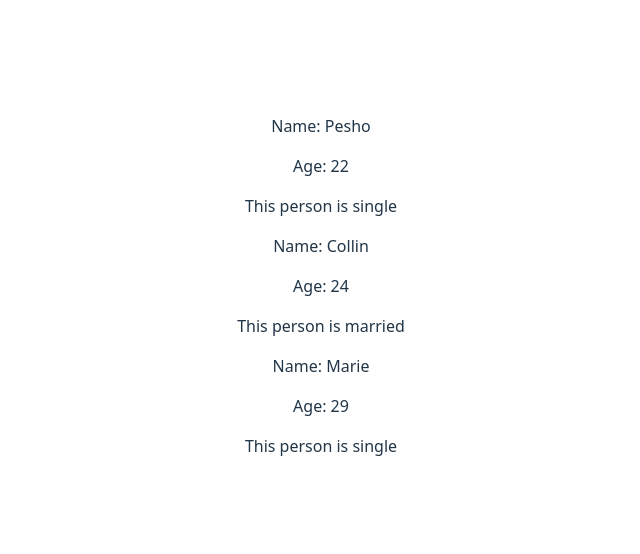
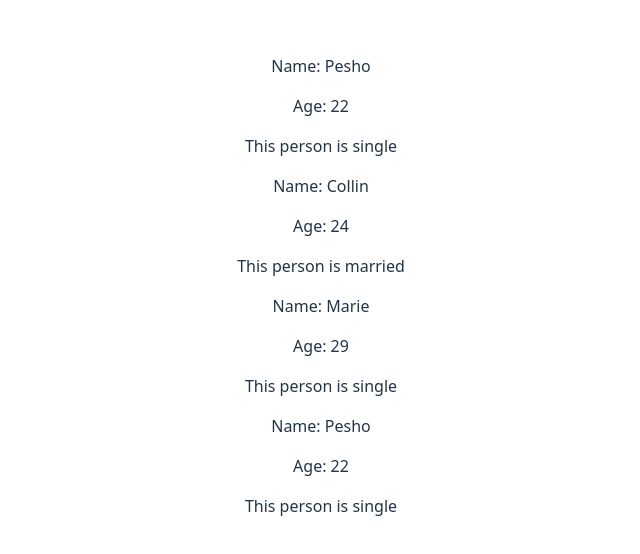
Before and after one commit to StPKr/React-TS, a React (Vite) app: page / in a window 1280 px wide. Shown: the part 114-668 px from the top of the page, without its empty margins (319-959 px from the left). Built offline with nearby package versions, Linux system fonts and the light colour scheme.

Commit message:
handling null

```diff
--- a/src/App.tsx
+++ b/src/App.tsx
@@ -2,12 +2,15 @@ import './App.css'
 import { Person } from './Person'
 
 function App() {
+  const fetchUser = () => ({ name: "Pesho", age: 22, isMarried: null });
+  const userFetched = fetchUser();
 
   return (
     <>
       <Person name={"Pesho"} age={22} isMarried={false} />
       <Person name={"Collin"} age={24} isMarried={true} />
       <Person name={"Marie"} age={29} isMarried={false} />
+      <Person name={userFetched.name} age={userFetched.age} isMarried={userFetched.isMarried} />
     </>
   )
 }
```
